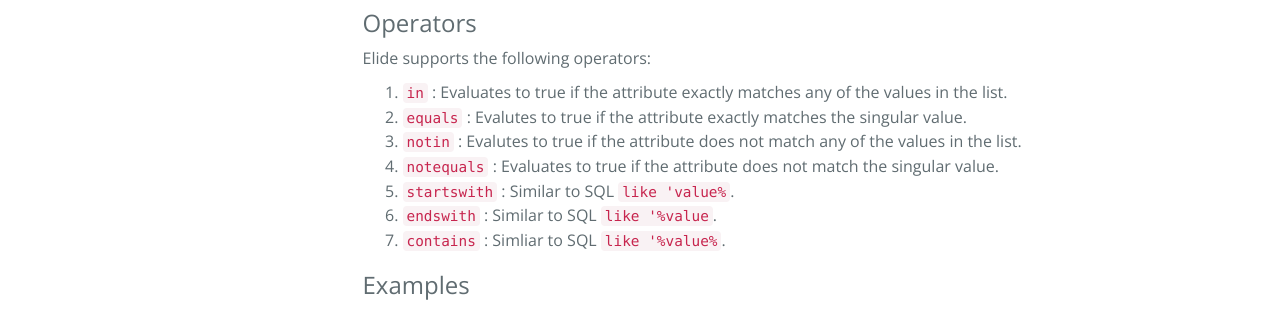
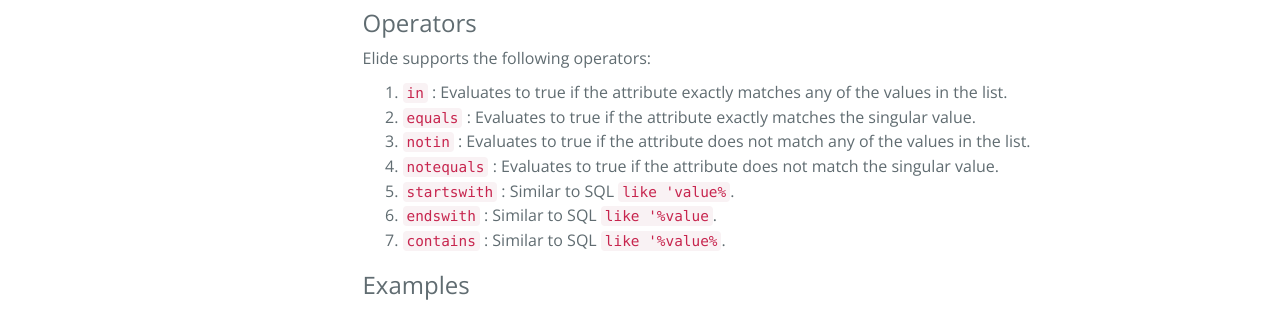
Before and after one commit to yahoo/elide-doc, a Jekyll site: the page built from pages/guide/07-jsonapi.md, in a window 1280 px wide and 900 px high, scrolled down 548 px. Shown: the part 538-860 px from the top of the window. Built offline with Jekyll 4.4.1, drawn with Linux system fonts in a browser that asks for light colours; nearby versions of some CDN libraries; Markdown is read by kramdown in place of the engine named in the settings.

Commit message:
Added basic filter description

```diff
--- a/pages/guide/07-jsonapi.md
+++ b/pages/guide/07-jsonapi.md
@@ -55,12 +55,12 @@
 Elide supports the following operators:
 
 1. `in` : Evaluates to true if the attribute exactly matches any of the values in the list.
-1. `equals` : Evalutes to true if the attribute exactly matches the singular value.
-1. `notin` : Evalutes to true if the attribute does not match any of the values in the list.
+1. `equals` : Evaluates to true if the attribute exactly matches the singular value.
+1. `notin` : Evaluates to true if the attribute does not match any of the values in the list.
 1. `notequals` : Evaluates to true if the attribute does not match the singular value.
 1. `startswith` : Similar to SQL `like 'value%`.
 1. `endswith` : Similar to SQL `like '%value`.
-1. `contains` : Simliar to SQL `like '%value%`.
+1. `contains` : Similar to SQL `like '%value%`.
 
 ### Examples
 
```
